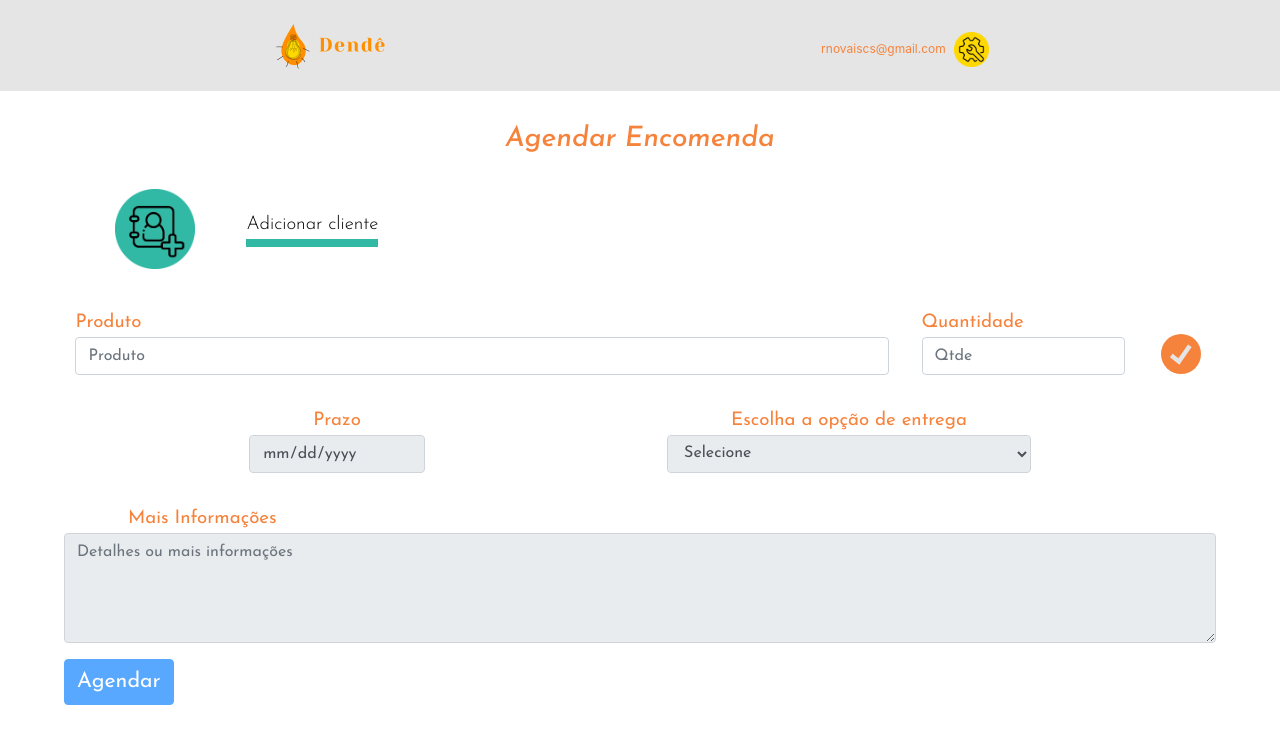
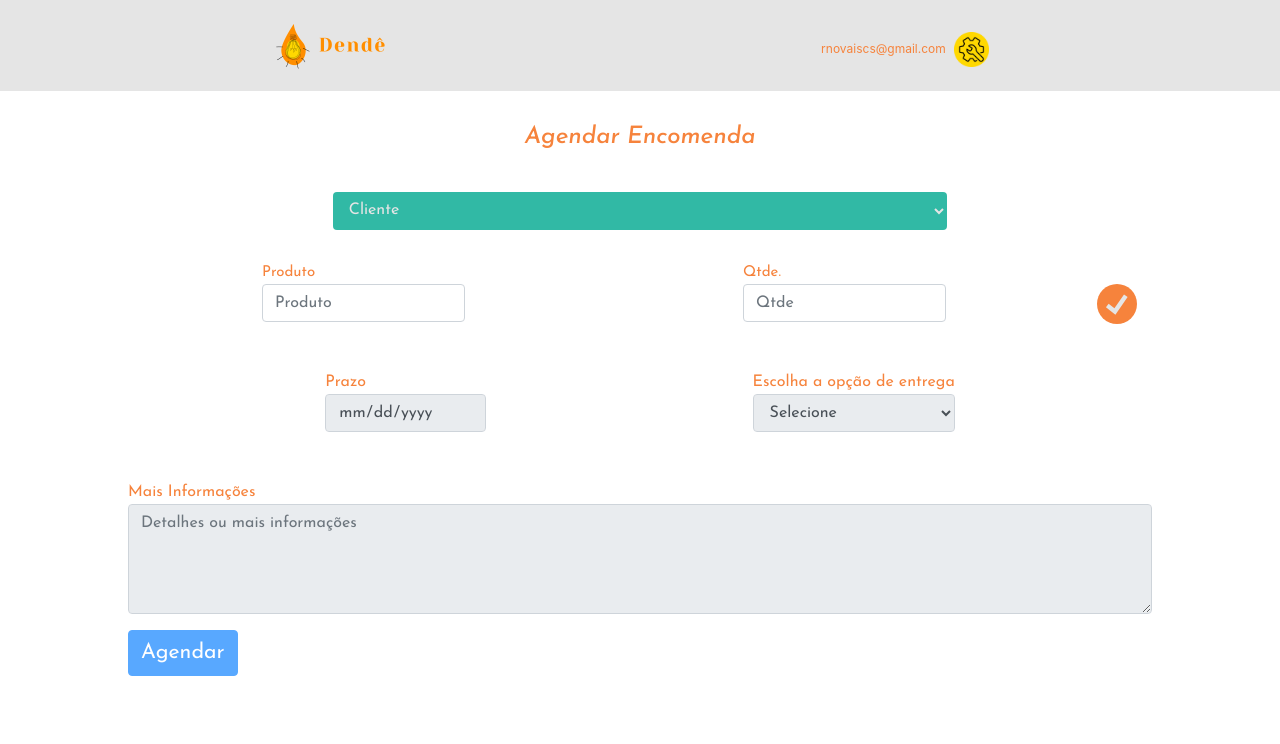
Before and after one commit to renatanovais/dende, a React (Create React App) app in the folder dende-megahack/: page /encomendas/add in a window 1280 px wide. Shown: the top 744 px of the page. Built offline with nearby package versions, Linux system fonts and the light colour scheme.

Commit message:
botão check fica desabilitado depois de clicar. precisa arrumar o css do fundo azul

```diff
--- a/dende-megahack/src/App.css
+++ b/dende-megahack/src/App.css
@@ -159,6 +159,11 @@ h1, h2 {
   --amarelo-dende: #ffd800;
   --cinza-claro: #e5e5e5;
   --laranja-dende-transparent: #fcd1b6;
+}
+
+button:focus, button:active,
+input:focus, input:active {
+  outline: none;
 }
 
 a {
@@ -460,13 +465,14 @@ h1, h2 {
 /* INICIO PAG ADD ENCOMENDA (ORDER) */
 .add-order-container {
   display: flex;
-  font-family: 'Josefin Sans', sans-serif;;
+  font-family: 'Josefin Sans', sans-serif;
+  font-size: 16px;
   flex-flow: column;
   margin: 2vh auto;
-  max-width: 90%;
+  max-width: 80%;
 }
 
-.add-order-container h3 {
+.add-order-container h4 {
   color: var(--laranja-dende);
   font-style: italic;
   font-weight: 500;
@@ -481,7 +487,7 @@ h1, h2 {
 }
 
 .add-order-container .link-add-client img {
-  height: 10vh;
+  height: 8vh;
 }
 
 .add-order-container .link-add-client p {
@@ -490,24 +496,45 @@ h1, h2 {
   margin: 0 4vw;
 }
 
-.label-form {
-  margin: 2vh 0 0;
+.add-order-container .list-client-select {
+  background-color: var(--verde-dende);
+  border: none;
+  color: var(--cinza-claro);
+  margin: 2vh auto 0;
+  outline: none;
+  width: 60%;
+}
+
+.add-order-container .list-client-select:hover {
+  opacity: 0.5;
 }
 
 .row-form {
   display: flex;
   flex-wrap: nowrap;
   justify-content: space-between;
+  font-size: 15px;
 }
 
-.row-form #product-input {
-  margin: 2vh auto;
-  width: 70%;
+.label-form {
+  margin: 2vh 0 0;
 }
 
-.row-form #qtd-input {
+.row-form .product-input {
+  margin: 2vh auto;
+  max-width: 50%;
+}
+
+.row-form .qtd-input {
   margin: 2vh auto;
   max-width: 20%;
+}
+
+.check-input-button {
+  background-color: transparent;
+  border: none;
+  margin: 6vh 1vh 1vh 0;
+  padding: none;
 }
 
 .select-row {
@@ -515,10 +542,3 @@ h1, h2 {
   margin: 2vh 5vw;
   justify-content: space-around;
 }
-
-.check-input-button {
-  background-color: transparent;
-  border: none;
-  margin: 6vh 1vh 1vh;
-  padding: none;
-}
--- a/dende-megahack/src/components/ProductInput.jsx
+++ b/dende-megahack/src/components/ProductInput.jsx
@@ -9,23 +9,23 @@ function ProductInput(props) {
   const [product, setProduct] = useState();
   const [quantity, setQuantity] = useState();
   const [disable, setDisable] = useState(false);
-  const [noClient, setNoClient] = useState(true);
+  // const [noClient, setNoClient] = useState(true);
 
 
   return (
     <Form.Row className="row-form">
-      <Form.Group id="product-input">
+      <Form.Group className="product-input">
         <Form.Label className="label-form">Produto</Form.Label>
         <Form.Control placeholder={props.name} onChange={(e) => setProduct(e.target.value)} disabled={disable} />
       </Form.Group>
-      <Form.Group id="qtd-input">
-        <Form.Label className="label-form">Quantidade</Form.Label>
+      <Form.Group className="qtd-input">
+        <Form.Label className="label-form">Qtde.</Form.Label>
         <Form.Control type="number" placeholder={props.qtde} onChange={(e) => setQuantity(e.target.value)} disabled={disable} />
       </Form.Group>
       <Button className="button-verde check-input-button" onClick={() => {
         props.saveProduct(product, quantity);
         setDisable(!disable);
-      }}>
+      }} disabled={disable}>
         <img alt="Confirmar" src={checkIcon} height="40px" />
       </Button>
     </Form.Row>
--- a/dende-megahack/src/pages/encomendas/Order.js
+++ b/dende-megahack/src/pages/encomendas/Order.js
@@ -22,8 +22,8 @@ function Order(props) {
 
   const dropdownClients = (param) => {
     return (
-      <Form.Control as="select" title="Clientes" onChange={(e) => {setClient(e.target.value); noClientsDisable()}}>
-        <option value="">Clientes</option>
+      <Form.Control className="list-client-select" as="select" title="Clientes" onChange={(e) => {setClient(e.target.value); noClientsDisable()}}>
+        <option value="">Cliente</option>
         {param.map((client, i) => <option key={i} value={client.name}>{client.name}</option>)}
       </Form.Control>
     );
@@ -45,8 +45,8 @@ function Order(props) {
     <div>
       <Header />
       <div className="add-order-container">
-        <h3>Agendar Encomenda</h3>
-        <Form className="form-container">
+        <h4>Agendar Encomenda</h4>
+        <Form>
           {clients.length > 0 ? dropdownClients(clients) :
             <Link className="link-add-client" to="/add-client">
               <img alt="Add encomenda" src={addCliente} height="95" />
@@ -61,11 +61,11 @@ function Order(props) {
           ): false}
           <Form.Row className="select-row">
             <Form.Group>
-              <Form.Label>Prazo</Form.Label>
+              <Form.Label className="label-form">Prazo</Form.Label>
               <Form.Control type="date" onChange={(e) => setDate(e.target.value)} disabled={disableByClients} />
             </Form.Group>
             <Form.Group>
-              <Form.Label>Escolha a opção de entrega</Form.Label>
+              <Form.Label className="label-form">Escolha a opção de entrega</Form.Label>
               <Form.Control as="select" onChange={(e) => setDelivery(e.target.value)} disabled={disableByClients}>
                 <option value="">Selecione</option>
                 <option value="entregar">Entregar</option>
@@ -74,7 +74,7 @@ function Order(props) {
             </Form.Group>
           </Form.Row>
           <Form.Group>
-            <Form.Label>Mais Informações</Form.Label>
+            <Form.Label className="label-form">Mais Informações</Form.Label>
             <Form.Control as="textarea" rows="4" placeholder="Detalhes ou mais informações" onChange={(e) => setDetails(e.target.value)} disabled={disableByClients} />
           </Form.Group>
           <Button className="button-verde" disabled={buttonDisable} onClick={() => {
--- a/dende-megahack/src/redux/reducers/clientsReducer.js
+++ b/dende-megahack/src/redux/reducers/clientsReducer.js
@@ -1,7 +1,7 @@
 import { SAVE_CLIENT } from '../actions';
 
 const initialState = {
-  clients: [],
+  clients: [{name: 're'}, {name: 'ross'}, {name: 'ana'}, {name: 'bill'}, {name: 'bianca'}, {name: 'beatriz'}],
 };
 
 export function clientsReducer(state = initialState, action) {
```
